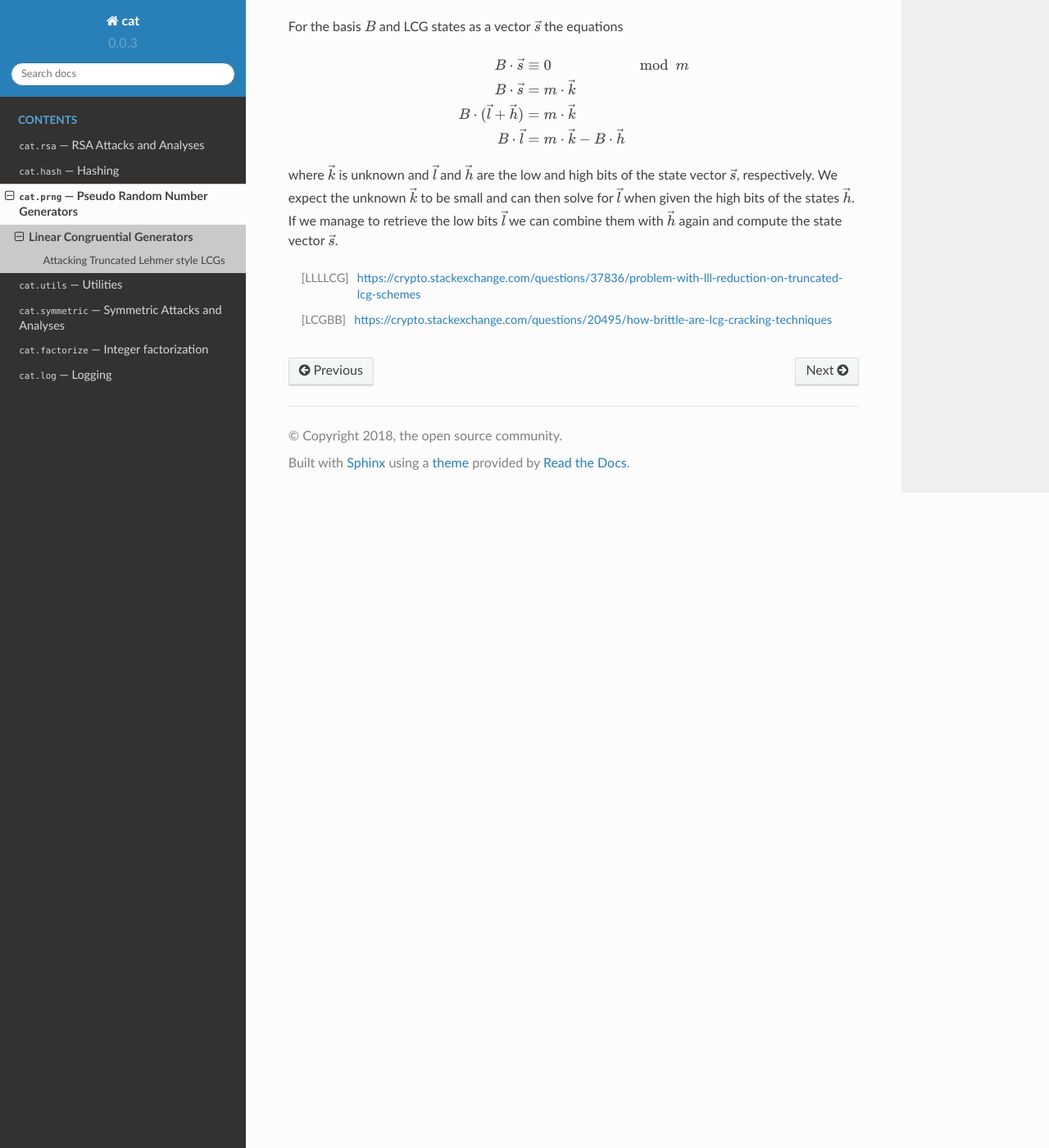
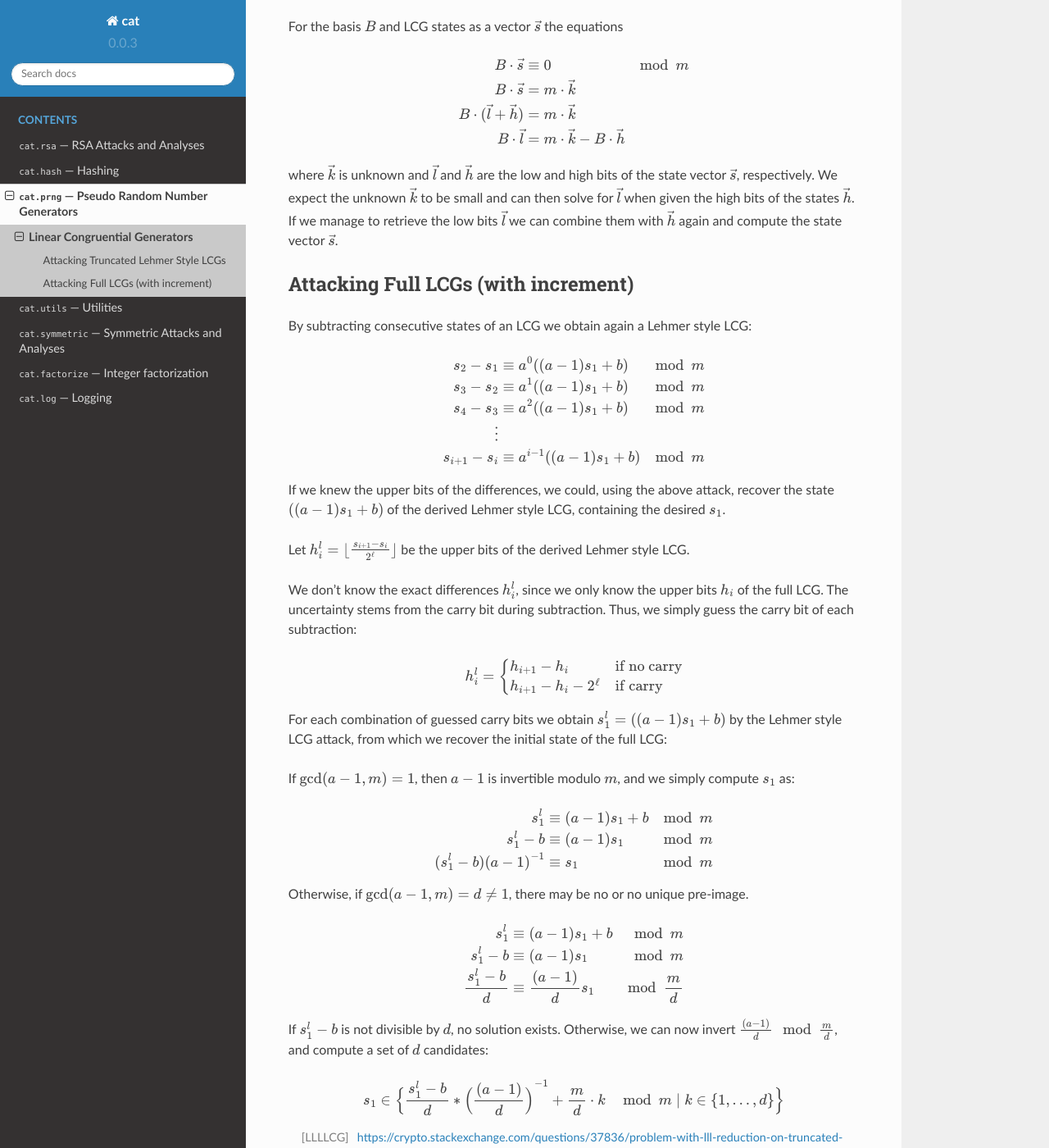
Before and after one commit to establishingsecurity/CAT, a Sphinx documentation site: the page built from doc/src/prng/lcg.rst, in a window 1280 px wide and 1400 px high, scrolled down 1806 px. Shown: the whole window at 82% size. Built offline with Sphinx 7.4.7 and the Read the Docs theme 2.0.0, drawn with Linux system fonts in a browser that asks for light colours; pages that are not in the unit, such as notebooks, are missing from menus; some of the changed text lies outside the part shown.

Commit message:
Add full LCG documentation

```diff
--- a/doc/src/prng/lcg.rst
+++ b/doc/src/prng/lcg.rst
@@ -31,7 +31,7 @@ consists of a few bits of the state. Most implementations output the most
 significant half of the state bits: :math:`h_i = \lfloor{\frac{s_i}{2^\ell}}\rfloor`.
 
 
-Attacking Truncated Lehmer style LCGs
+Attacking Truncated Lehmer Style LCGs
 -------------------------------------
 
 .. warning::
@@ -105,5 +105,54 @@ We expect the unknown :math:`\vec{k}` to be small and can then solve for
 If we manage to retrieve the low bits :math:`\vec{l}` we can combine them with
 :math:`\vec{h}` again and compute the state vector :math:`\vec{s}`.
 
+Attacking Full LCGs (with increment)
+------------------------------------
+
+By subtracting consecutive states of an LCG we obtain again a Lehmer style LCG:
+
+.. math::
+    s_2 - s_1 &\equiv a^0 ((a-1)s_1 + b) &\mod m\\
+    s_3 - s_2 &\equiv a^1 ((a-1)s_1 + b) &\mod m\\
+    s_4 - s_3 &\equiv a^2 ((a-1)s_1 + b) &\mod m\\
+    \vdots\\
+    s_{i+1} - s_i &\equiv a^{i-1} ((a-1)s_1 + b) &\mod m
+
+If we knew the upper bits of the differences, we could, using the above attack, recover the state :math:`((a-1)s_1 + b)` of the derived Lehmer style LCG, containing the desired :math:`s_1`.
+
+Let :math:`h^l_i = \lfloor \frac{s_{i+1} - s_i}{2^\ell} \rfloor` be the upper bits of the derived Lehmer style LCG.
+
+We don't know the exact differences :math:`h^l_i`, since we only know the upper bits :math:`h_i` of the full LCG.
+The uncertainty stems from the carry bit during subtraction.
+Thus, we simply guess the carry bit of each subtraction:
+
+.. math::
+    h^l_i = \begin{cases}
+	h_{i+1} - h_i & \text{if no carry}\\
+	h_{i+1} - h_i - 2^\ell & \text{if carry}
+    \end{cases}
+
+For each combination of guessed carry bits we obtain :math:`s^l_1 = ((a-1)s_1+b)` by the Lehmer style LCG attack, from which we recover the initial state of the full LCG:
+
+If :math:`\gcd(a-1, m) = 1`, then :math:`a-1` is invertible modulo :math:`m`, and we simply compute :math:`s_1` as:
+
+.. math::
+    s^l_1 &\equiv (a-1)s_1+b &\mod m\\
+    s^l_1 - b&\equiv (a-1)s_1 &\mod m\\
+    {(s^l_1 - b)}{(a-1)}^{-1}&\equiv s_1 &\mod m\\
+
+Otherwise, if :math:`\gcd(a-1, m) = d \neq 1`, there may be no or no unique pre-image.
+
+.. math::
+    s^l_1 &\equiv (a-1)s_1+b &\mod m\\
+    s^l_1 - b&\equiv (a-1)s_1 &\mod m\\
+    \frac{s^l_1 - b}{d}&\equiv \frac{(a-1)}{d}s_1 &\mod \frac{m}{d}\\
+
+If :math:`s^l_1 - b` is not divisible by :math:`d`, no solution exists.
+Otherwise, we can now invert :math:`\frac{(a-1)}{d} \mod \frac{m}{d}`, and compute a set of :math:`d` candidates:
+
+.. math::
+    s_1 \in \Big\{\frac{s^l_1 - b}{d} * {\Big(\frac{(a-1)}{d}\Big)}^{-1} + \frac{m}{d} \cdot k \mod m \mid k\in \{1, \dots, d\}\Big\}
+
+
 .. [LLLLCG] https://crypto.stackexchange.com/questions/37836/problem-with-lll-reduction-on-truncated-lcg-schemes
 .. [LCGBB] https://crypto.stackexchange.com/questions/20495/how-brittle-are-lcg-cracking-techniques
```
Also changed, not shown: 1 other file.
